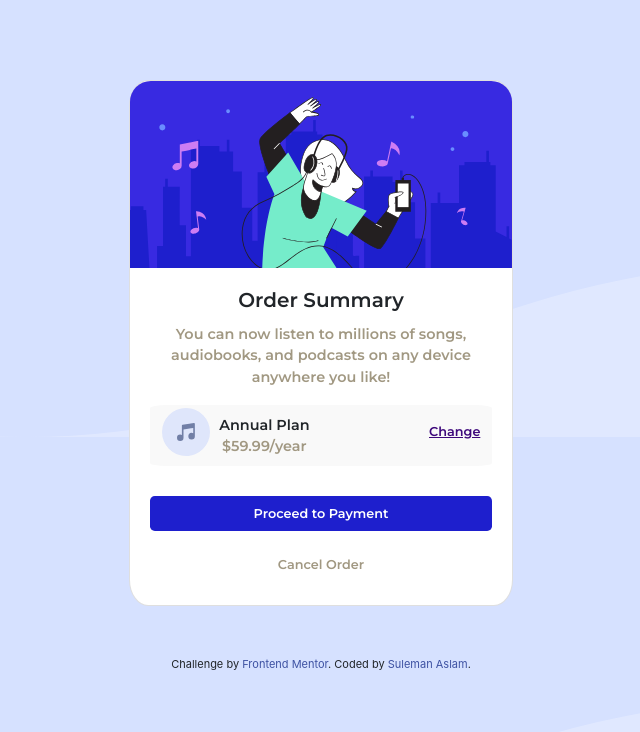
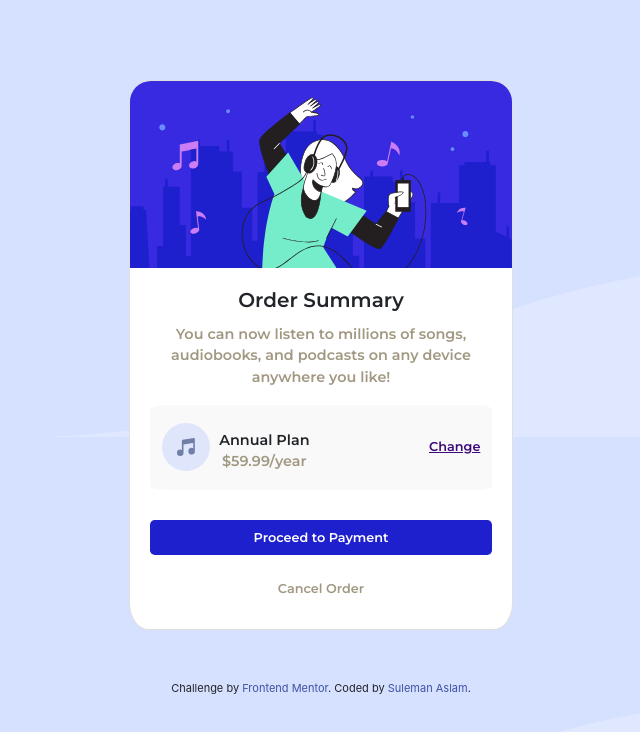
Before and after one commit to maliksulemanaslam/order-summary-component, a plain HTML site: page index.html in a window 1280 px wide. Shown: the whole page, without its empty margins (319-959 px from the left). Drawn offline with nearby package versions, Linux system fonts and the light colour scheme.

Commit message:
Add files via upload

```diff
--- a/styles.css
+++ b/styles.css
@@ -38,6 +38,8 @@ span {
   border: 0;
   border-radius: 5%;
   margin: 0;
+  padding-top: 15px;
+  padding-bottom: 9px;
 }
 
 .inner-card-body {
```
